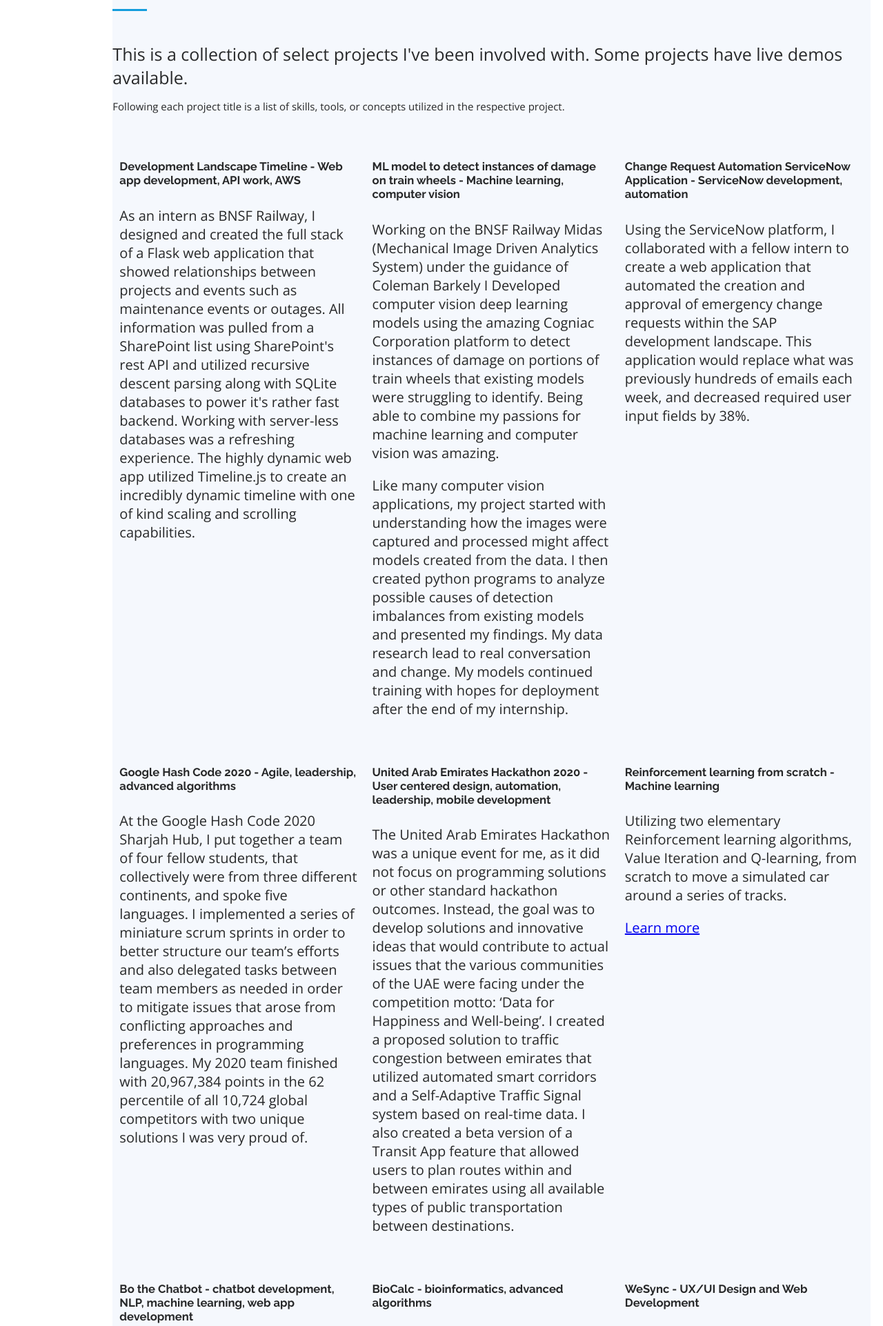
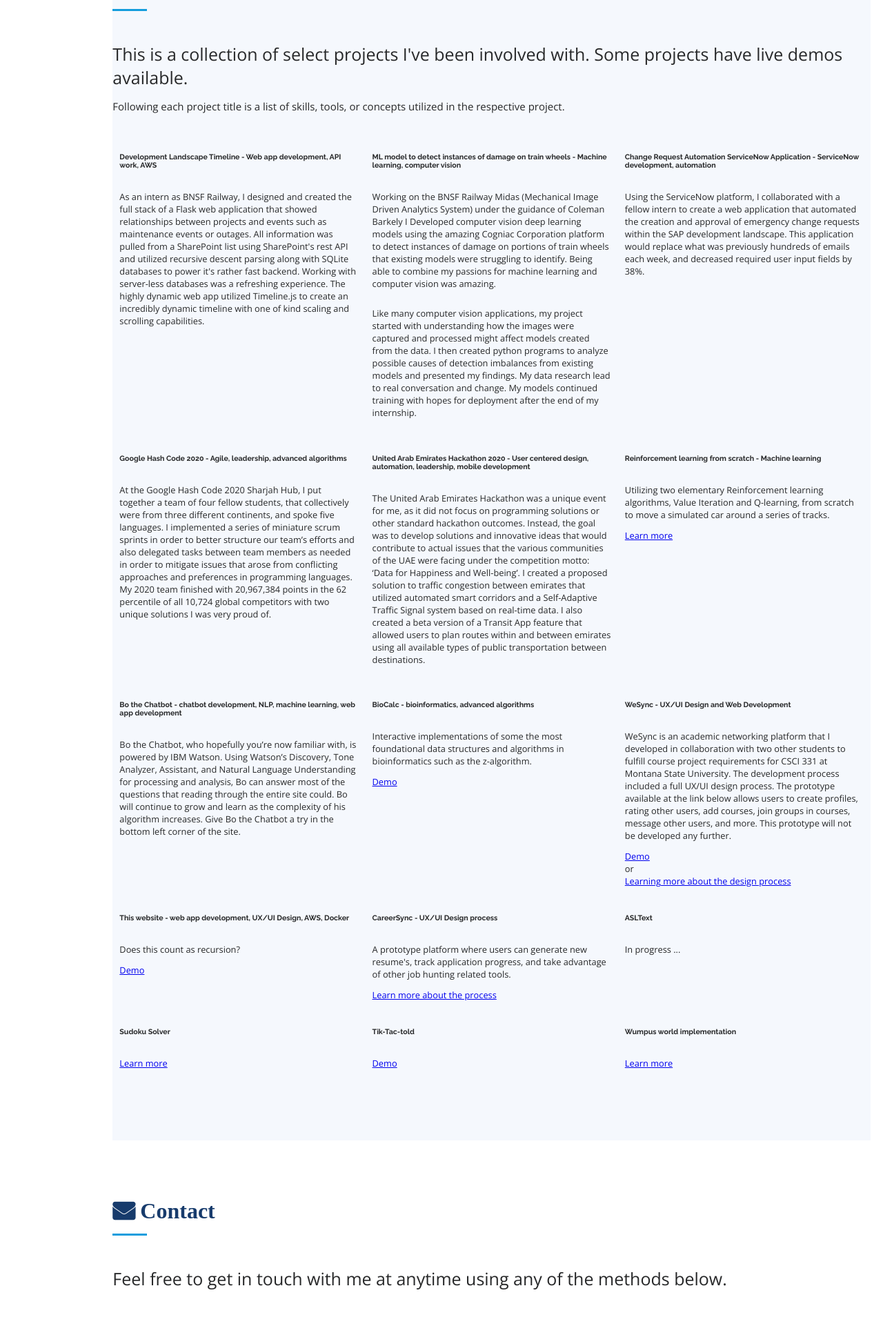
Before and after one commit to bowenkruse/bowenkruse, a Django app: template templates/index.html in a window 1280 px wide. Shown: the part 3241-5163 px from the top of the page at 69% size. Run offline with Django 3.2, Linux system fonts and the light colour scheme; the template is opened without the code that fills it, so the values that code supplies are empty.

Commit message:
Test mobile friendliness updates

```diff
--- a/bowenkruse/static/bowenkruse/css/styles.css
+++ b/bowenkruse/static/bowenkruse/css/styles.css
@@ -13,6 +13,7 @@ h1, h2, h3, h4, h5, h6 {
     display: flex;
     -ms-flex-wrap: wrap; /* IE10 */
     flex-wrap: wrap;
+    flex-direction: row;
     width: 100%;
 }
 
@@ -52,11 +53,14 @@ h1, h2, h3, h4, h5, h6 {
 
 .col-2 {
     -ms-flex: 25%; /* IE10 */
-    flex: 25%;
+    display: flex;
+    flex-direction: column;
+    flex: 1;
     background-color: inherit;
+
     padding: 10px;
     color: inherit;
-    font-size: 20px;
+    font-size: 1vw;
 }
 
 .side-image {
```
Also changed, not shown: 1 other file.
